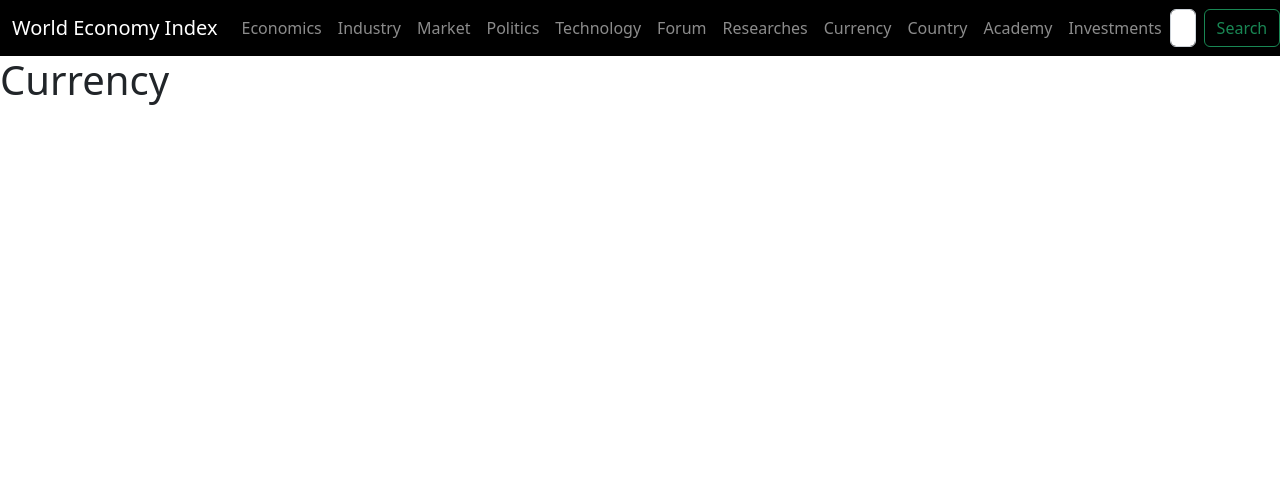
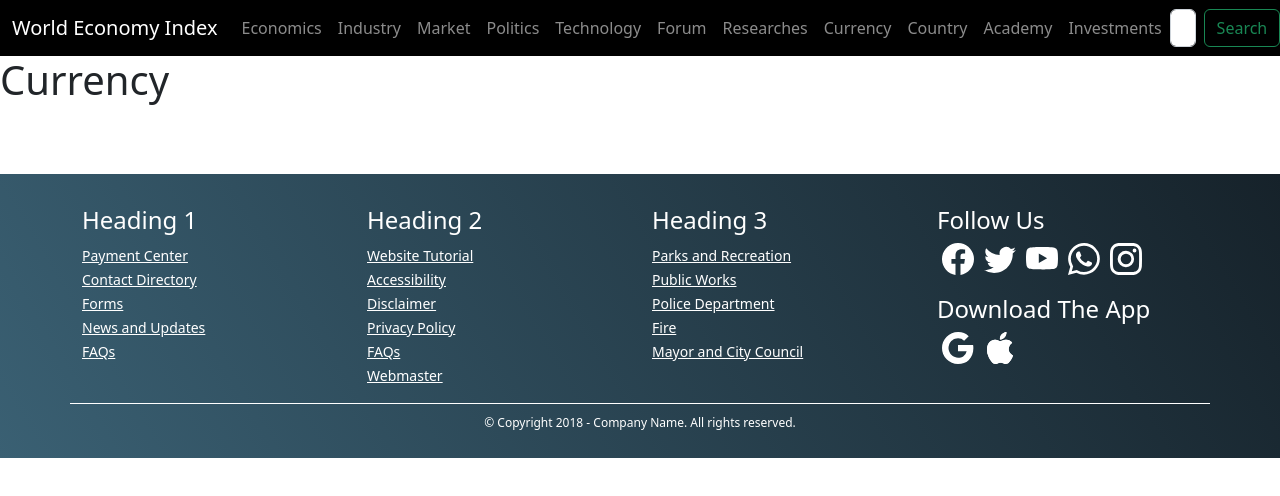
Before and after one commit to lahiruchalana/019---World-Economy-Index-React-App, a React (Create React App) app: page /currency in a window 1280 px wide. Shown: the top 496 px of the page. Built offline with nearby package versions, Linux system fonts and the light colour scheme.

Commit message:
footer icon completed

```diff
--- a/package.json
+++ b/package.json
@@ -7,9 +7,12 @@
     "@testing-library/react": "^13.4.0",
     "@testing-library/user-event": "^13.5.0",
     "bootstrap": "^5.2.0",
+    "mdb-react-ui-kit": "^4.2.0",
     "react": "^18.2.0",
     "react-bootstrap": "^2.5.0",
+    "react-bootstrap-icons": "^1.8.4",
     "react-dom": "^18.2.0",
+    "react-icons": "^4.4.0",
     "react-router-dom": "^6.3.0",
     "react-scripts": "5.0.1",
     "styled-components": "^5.3.5",
--- a/src/App.js
+++ b/src/App.js
@@ -7,6 +7,7 @@
 import Home from './Views/Home/Home';
 import Currency from './Views/Currency/Currency';
 import Header from './Components/Header';
+import Footer from './Components/Footer';
 // import Currency from './Views/Currency/Currency';
 
 function App() {
@@ -22,6 +23,7 @@
               <Route path="/currency" element={<Currency />}  />
             </Routes >
           </div>
+        <Footer />
       </Router>
     </div>
   );
--- /dev/null
+++ b/src/Components/Footer.css
@@ -0,0 +1,119 @@
+
+/*FOOTER*/
+
+footer {
+    background: #16222A;
+    background: -webkit-linear-gradient(59deg, #3A6073, #16222A);
+    background: linear-gradient(59deg, #3A6073, #16222A);
+    color: white;
+    margin-top:70px;
+  }
+
+  footer a {
+    color: #fff;
+    font-size: 14px;
+    transition-duration: 0.2s;
+  }
+
+  footer a:hover {
+    color: #FA944B;
+    text-decoration: none;
+  }
+
+  .copy {
+    font-size: 12px;
+    padding: 10px;
+    border-top: 1px solid #FFFFFF;
+  }
+
+  .footer-middle {
+    padding-top: 2em;
+    color: white;
+  }
+
+
+  /*SOCİAL İCONS*/
+
+  /* footer social icons */
+
+  ul.social-network {
+    list-style: none;
+    display: inline;
+    margin-left: 0 !important;
+    padding: 0;
+  }
+
+  ul.social-network li {
+    display: inline;
+    margin: 0 5px;
+  }
+
+  #space {
+    margin-top: 20px;
+  }
+
+  /* footer social icons */
+
+  /* .social-network a.icoFacebook:hover {
+    background-color: #3B5998;
+  }
+
+  .social-network a.icoLinkedin:hover {
+    background-color: #007bb7;
+  }
+
+  .social-network a.icoFacebook:hover i,
+  .social-network a.icoLinkedin:hover i {
+    color: #fff;
+  }
+
+  .social-network a.socialIcon:hover,
+  .socialHoverClass {
+    color: #44BCDD;
+  } */
+
+  /* .social-circle li a {
+    display: inline-block;
+    position: relative;
+    margin: 0 auto 0 auto;
+    -moz-border-radius: 30%;
+    -webkit-border-radius: 30%;
+    border-radius: 30%;
+    text-align: center;
+    width: 30px;
+    height: 30px;
+    font-size: 15px;
+  } */
+/*
+  .social-circle li i {
+    margin: 0;
+    line-height: 30px;
+    text-align: center;
+  }
+
+  .social-circle li a:hover i,
+  .triggeredHover {
+    -moz-transform: rotate(360deg);
+    -webkit-transform: rotate(360deg);
+    -ms--transform: rotate(360deg);
+    transform: rotate(360deg);
+    -webkit-transition: all 0.2s;
+    -moz-transition: all 0.2s;
+    -o-transition: all 0.2s;
+    -ms-transition: all 0.2s;
+    transition: all 0.2s;
+  }
+
+  .social-circle i {
+    color: #595959;
+    -webkit-transition: all 0.8s;
+    -moz-transition: all 0.8s;
+    -o-transition: all 0.8s;
+    -ms-transition: all 0.8s;
+    transition: all 0.8s;
+  }
+
+  .social-network a {
+    background-color: #F9F9F9;
+  }
+   */
--- /dev/null
+++ b/src/Components/Footer.js
@@ -0,0 +1,87 @@
+import React from 'react'
+import './Footer.css'
+import * as Icon from 'react-bootstrap-icons';
+
+
+function Footer() {
+
+    return(
+        <div>
+            <footer class="mainfooter" role="contentinfo">
+                <div class="footer-middle">
+                <div class="container">
+                    <div class="row">
+                    <div class="col-md-3 col-sm-6">
+
+                        <div class="footer-pad">
+                        <h4>Heading 1</h4>
+                        <ul class="list-unstyled">
+                            <li><a href="/#">Payment Center</a></li>
+                            <li><a href="/#">Contact Directory</a></li>
+                            <li><a href="/#">Forms</a></li>
+                            <li><a href="/#">News and Updates</a></li>
+                            <li><a href="/#">FAQs</a></li>
+                        </ul>
+                        </div>
+                    </div>
+                    <div class="col-md-3 col-sm-6">
+
+                        <div class="footer-pad">
+                        <h4>Heading 2</h4>
+                        <ul class="list-unstyled">
+                            <li><a href="/#">Website Tutorial</a></li>
+                            <li><a href="/#">Accessibility</a></li>
+                            <li><a href="/#">Disclaimer</a></li>
+                            <li><a href="/#">Privacy Policy</a></li>
+                            <li><a href="/#">FAQs</a></li>
+                            <li><a href="/#">Webmaster</a></li>
+                        </ul>
+                        </div>
+                    </div>
+                    <div class="col-md-3 col-sm-6">
+
+                        <div class="footer-pad">
+                        <h4>Heading 3</h4>
+                        <ul class="list-unstyled">
+                            <li><a href="/#">Parks and Recreation</a></li>
+                            <li><a href="/#">Public Works</a></li>
+                            <li><a href="/#">Police Department</a></li>
+                            <li><a href="/#">Fire</a></li>
+                            <li><a href="/#">Mayor and City Council</a></li>
+                        </ul>
+                        </div>
+                    </div>
+                        <div class="col-md-3">
+                            <h4>Follow Us</h4>
+                            <ul class="social-network social-circle">
+                            <li><a href="/#" ><Icon.Facebook color='white' size={32}/></a></li>
+                            <li><a href="/#" ><Icon.Twitter color='white' size={32}/></a></li>
+                            <li><a href="/#" ><Icon.Youtube color='white' size={32}/></a></li>
+                            <li><a href="/#" ><Icon.Whatsapp color='white' size={32}/></a></li>
+                            <li><a href="/#" ><Icon.Instagram color='white' size={32}/></a></li>
+                            </ul>
+
+                            <div id='space'></div>
+
+                            <h4>Download The App</h4>
+                            <ul class="social-network social-circle">
+                            <li><a href="/#" ><Icon.Google color='white' size={32}/></a></li>
+                            <li><a href="/#" ><Icon.Apple color='white' size={32}/></a></li>
+                            </ul>
+                        </div>
+                    </div>
+                    <div class="row">
+                        <div class="col-md-12 copy">
+                            <p class="text-center">&copy; Copyright 2018 - Company Name.  All rights reserved.</p>
+                        </div>
+                    </div>
+
+
+                </div>
+                </div>
+            </footer>
+        </div>
+    )
+}
+
+export default Footer
--- a/src/Views/Home/Home.js
+++ b/src/Views/Home/Home.js
@@ -487,8 +487,6 @@
 
             {/* News Section Ends */}
 
-
-
         </div>
     )
 }
```
Also changed, not shown: 1 other file (tests, documents, lock files or other folders). Lines whose indentation alone changed are shown as unchanged.
